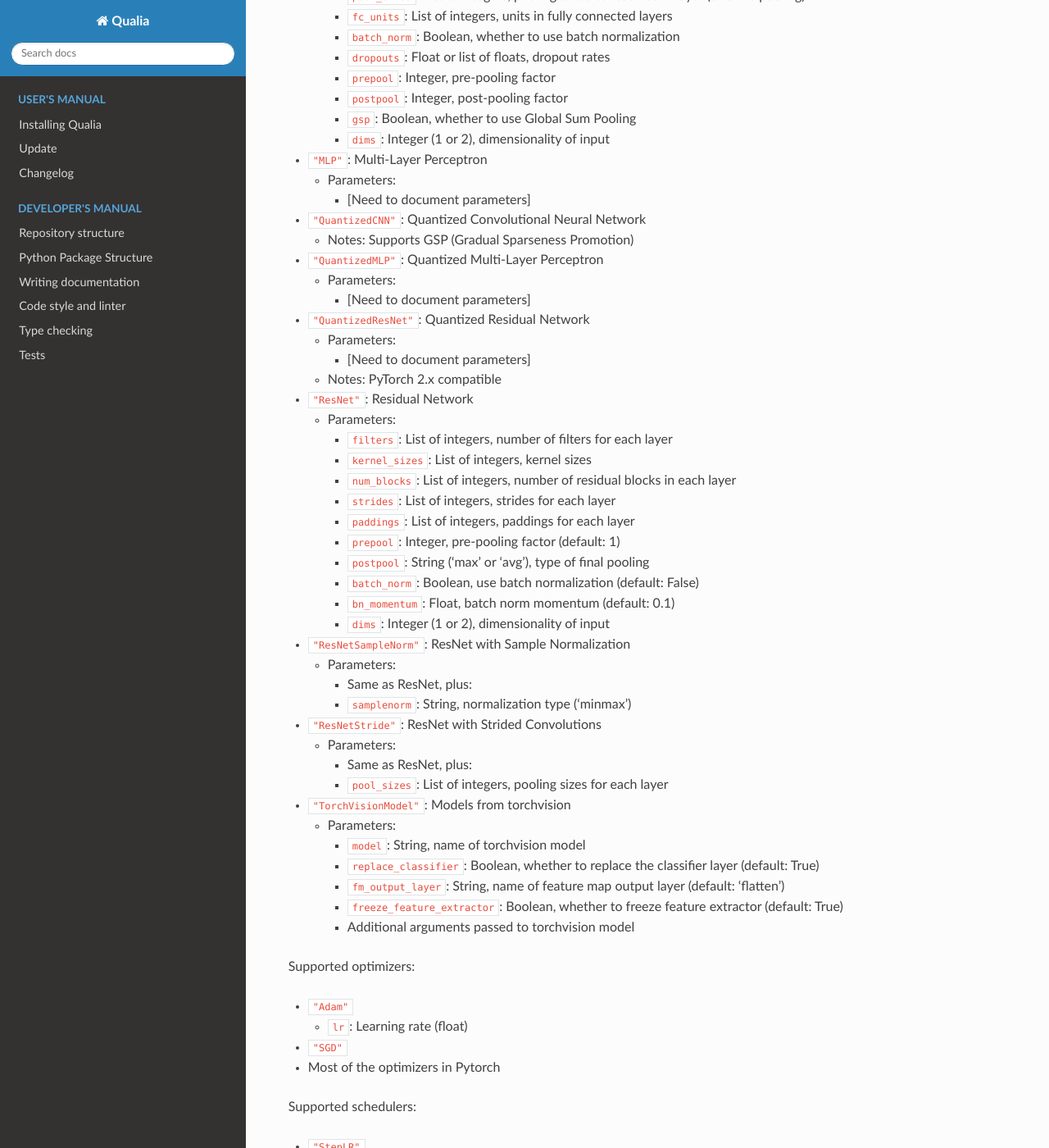
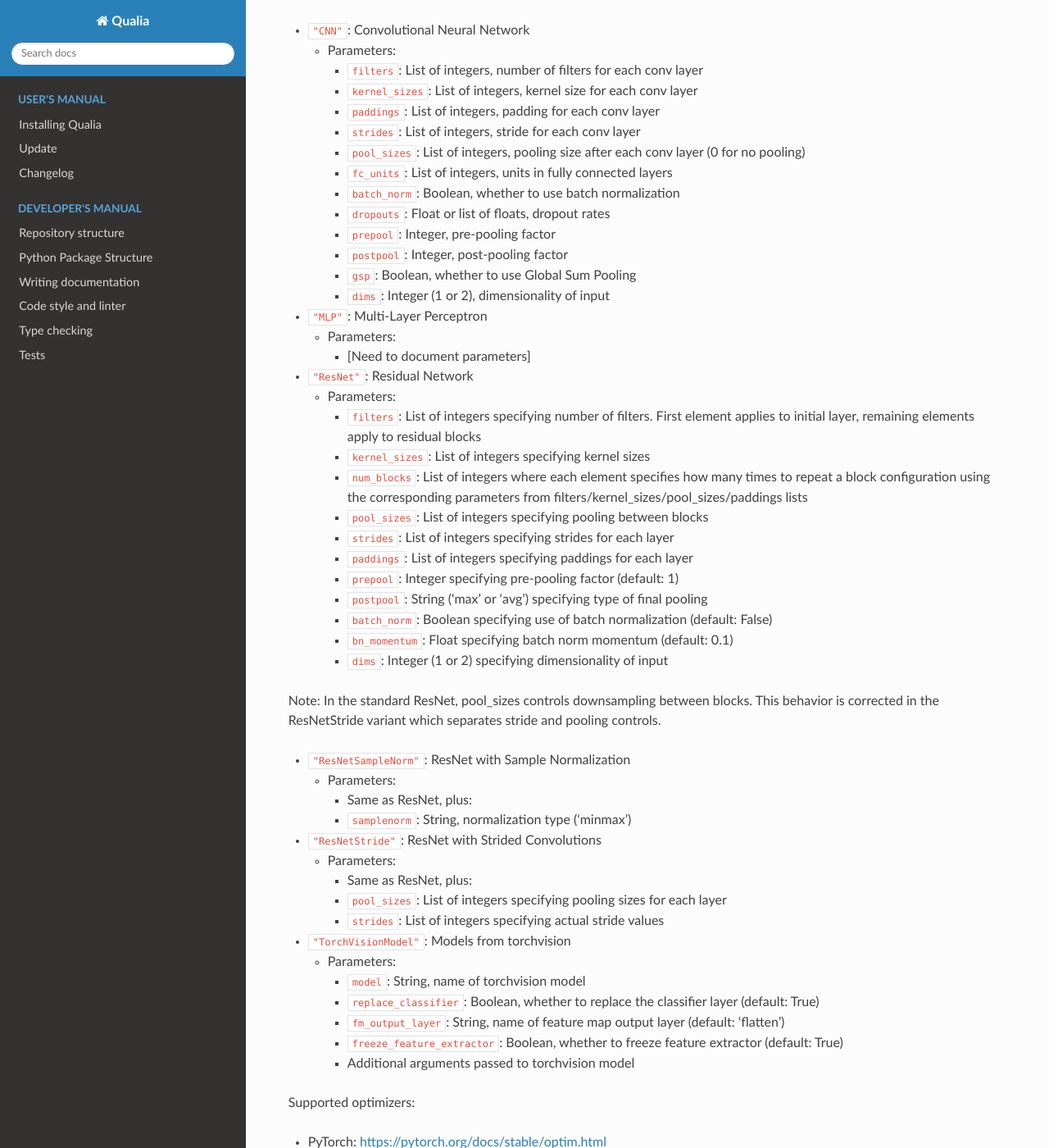
Before and after one commit to LEAT-EDGE/qualia, a Sphinx documentation site: the page built from docs/ConfigurationFile.md, in a window 1280 px wide and 1400 px high, scrolled down 5775 px. Shown: the whole window at 82% size. Built offline with Sphinx 7.4.7 and the Read the Docs theme 3.1.0, drawn with Linux system fonts in a browser that asks for light colours; pages that are not in the unit, such as notebooks, are missing from menus; the version number could not be read and is left out; some of the changed text lies outside the part shown.

Commit message:
Todo 1 and 2 done

````diff
--- a/docs/ConfigurationFile.md
+++ b/docs/ConfigurationFile.md
@@ -79,19 +78,25 @@
 kind = "UCI_HAR"
 params.variant = "raw"
 params.path = "data/UCI HAR Dataset/"
+```
 
+```toml
 # CIFAR-10 example
 [dataset]
 kind = "CIFAR10"
 params.path = "data/cifar10/"
 params.dtype = "float32"
+```
 
+```toml
 # CORe50 example
 [dataset]
 kind = "CORe50"
 params.path = "data/core50/"
 params.variant = "category"
+```
 
+```toml
 # GSC example
 [dataset]
 kind = "GSC"
@@ -99,13 +104,17 @@
 params.variant = "v2"
 params.subset = "digits"
 params.train_valid_split = true
+```
 
+```toml
 # WSMNIST example
 [dataset]
 kind = "WSMNIST"
 params.path = "data/wsmnist/"
 params.variant = "spoken"
+```
 
+```toml
 # BrainMIX example
 [dataset]
 kind = "BrainMIX"
@@ -146,7 +155,7 @@
     - Data: Audio samples
     - Note: Uses 48000 samples per record
 
-- `"ElicieHAR"`: Elicie Human Activity Recognition dataset
+- `"ElicieHAR"`: Elicie Human Activity Recognition dataset ([link 1](https://zenodo.org/records/5659336) and [link 2](https://www.mdpi.com/2076-3417/12/8/3849))
     - `path`: Path to dataset directory (CSV files)
     - `variant`: One of:
         - `"PACK-2"`
@@ -217,6 +226,8 @@
     - Note: Does not support validation set
 
 ### 4. Model Configuration
+The model configuration consists of a model template section and at least one model variant section. While the model template (`[model_template]`) defines default settings that can be shared across models, at least one model variant (`[[model]]`) must be specified for Qualia to function. The available model architectures depend on your chosen learning framework and can be found in either the learningmodel/pytorch or learningmodel/keras subdirectories.
+Parameter lists must be completely specified and full for all layers to be generated correctly.
 ```toml
 [model_template]
 kind = "CNN"
@@ -252,30 +263,21 @@
     - Parameters:
         - [Need to document parameters]
 
-- `"QuantizedCNN"`: Quantized Convolutional Neural Network
-    - Notes: Supports GSP (Gradual Sparseness Promotion)
-
-- `"QuantizedMLP"`: Quantized Multi-Layer Perceptron
-    - Parameters:
-        - [Need to document parameters]
-
-- `"QuantizedResNet"`: Quantized Residual Network
-    - Parameters:
-        - [Need to document parameters]
-    - Notes: PyTorch 2.x compatible
-
 - `"ResNet"`: Residual Network
 	- Parameters:
-	    - `filters`: List of integers, number of filters for each layer
-	    - `kernel_sizes`: List of integers, kernel sizes
-	    - `num_blocks`: List of integers, number of residual blocks in each layer
-	    - `strides`: List of integers, strides for each layer
-	    - `paddings`: List of integers, paddings for each layer
-	    - `prepool`: Integer, pre-pooling factor (default: 1)
-	    - `postpool`: String ('max' or 'avg'), type of final pooling
-	    - `batch_norm`: Boolean, use batch normalization (default: False)
-	    - `bn_momentum`: Float, batch norm momentum (default: 0.1)
-	    - `dims`: Integer (1 or 2), dimensionality of input
+		- `filters`: List of integers specifying number of filters. First element applies to initial layer, remaining elements apply to residual blocks
+		- `kernel_sizes`: List of integers specifying kernel sizes
+		- `num_blocks`: List of integers where each element specifies how many times to repeat a block configuration using the corresponding parameters from filters/kernel_sizes/pool_sizes/paddings lists
+		- `pool_sizes`: List of integers specifying pooling between blocks
+		- `strides`: List of integers specifying strides for each layer
+		- `paddings`: List of integers specifying paddings for each layer
+		- `prepool`: Integer specifying pre-pooling factor (default: 1)
+		- `postpool`: String ('max' or 'avg') specifying type of final pooling
+		- `batch_norm`: Boolean specifying use of batch normalization (default: False)
+		- `bn_momentum`: Float specifying batch norm momentum (default: 0.1)
+		- `dims`: Integer (1 or 2) specifying dimensionality of input
+
+Note: In the standard ResNet, pool_sizes controls downsampling between blocks. This behavior is corrected in the ResNetStride variant which separates stride and pooling controls.
 
 - `"ResNetSampleNorm"`: ResNet with Sample Normalization
     - Parameters:
@@ -285,7 +287,8 @@
 - `"ResNetStride"`: ResNet with Strided Convolutions
     - Parameters:
         - Same as ResNet, plus:
-        - `pool_sizes`: List of integers, pooling sizes for each layer
+		- `pool_sizes`: List of integers specifying pooling sizes for each layer
+		- `strides`: List of integers specifying actual stride values
 
 - `"TorchVisionModel"`: Models from torchvision
 	- Parameters:
@@ -297,21 +300,17 @@
 
 
 Supported optimizers:
-- `"Adam"`
-  - `lr`: Learning rate (float)
-- `"SGD"`
-- Most of the optimizers in Pytorch
+- PyTorch: [https://pytorch.org/docs/stable/optim.html](https://pytorch.org/docs/stable/optim.html)
+- Keras: [https://keras.io/api/optimizers/](https://keras.io/api/optimizers/)
 
 Supported schedulers:
-- `"StepLR"`
-  - `step_size`: Integer, epochs between LR updates
-  - [Additional parameters need to be documented]
-- `"ReduceLROnPlateau"`
-  - [Parameters need to be documented]
+- PyTorch: [https://pytorch.org/docs/stable/optim.html#how-to-adjust-learning-rate](https://pytorch.org/docs/stable/optim.html#how-to-adjust-learning-rate)
+- Keras: [https://keras.io/api/optimizers/learning_rate_schedules/](https://keras.io/api/optimizers/learning_rate_schedules/)
 
 ## Optional Sections
 
 ### 1. Preprocessing
+They are executed sequentially in the order they appear in the configuration file.
 
 ```toml
 [[preprocessing]]
@@ -338,6 +337,7 @@
 - `"Window"`
 
 ### 2. Data Augmentation
+Data augmentations are executed sequentially in the order they appear in the configuration file, with one important distinction: all augmentations with `params.before = true` are executed first, followed by all augmentations with `params.after = true`.
 
 ```toml
 [[data_augmentation]]
@@ -350,27 +350,29 @@
 Signal Processing :
 
 - `"Amplitude"`: Amplitude modification
-- `"CMSISMFCC"`: MFCC transformation
+- `"CMSISMFCC"`: MFCC transformation using ARM CMSIS implementation
 - `"GaussianNoise"`: Add Gaussian noise
-- `"MFCC"`: Mel-frequency cepstral coefficients
+- `"MFCC"`: MFCC transformation using torchaudio implementation
 - `"Normalize"`: Normalize data using torchvision transforms
 - `"TimeShifting"`: Time-based shifting
 - `"TimeWarping"`: Time warping transformation
 
 Image Processing :
 
-- `"AutoAugment"`: Automatic augmentation
+- `"AutoAugment"`: Automatic augmentation (using torchvision module)
 - `"Crop"`: Cropping transformation
-- `"CutoutID"`: Cutout augmentation
+- `"Cutout1D"`: Cutout augmentation
 - `"HorizontalFlip"`: Horizontal flip
 - `"ResizedCrop"`: Resize and crop
-- `"Rotation"`: Rotation transformation
+- `"Rotation"`: 3D rotation transformation
 - `"Rotation2D"`: 2D rotation
 - `"TorchVisionModelTransforms"`: torchvision model transforms
 
 Data Type Conversion :
 
 - `"IntToFloat32"`: Convert integers to float32
+
+Something else :
 - `"Mixup"`: Mixup augmentation
 
 Parameters for each augmentation:
@@ -380,7 +382,7 @@
 - `evaluate`: Boolean, use during inference (default: False)
 
 ### 3. Post-processing
-
+They are executed sequentially in the order they appear in the configuration file.
 ```toml
 [[postprocessing]]
 kind = "FuseBatchNorm"
@@ -412,7 +414,7 @@
 	- `create_pdf`: Generate PDF visualization (default: True)
 	- `save_feature_maps`: Save feature maps (default: True)
 	- `compress_feature_maps`: Use compression (default: True)
-	- `data_range`: Optional list of [start, end] indices
+	- `data_range`: Optional list of [start, end] indices for selecting test dataset samples to generate average feature maps
 - Output Files:
 	- Feature maps and PDFs: `out/feature_maps/`
 - Export Support: ❌ (Visualization only, no model weight modification)
@@ -427,21 +429,22 @@
 - Export Support: ✅ (Saves modified model with fused layers)
 - Notes: Only for PyTorch models in eval mode
 
- `"QuantizationAwareTraining"`: QAT Training
-- Performs quantization-aware training
+`"QuantizationAwareTraining"`: QAT Training
+- Performs quantization-aware training or post-training quantization
 - Parameters:
-	- `epochs`: Training epochs (default: 1)
-	- `batch_size`: Batch size (default: 32)
-	- `model`: Model configuration containing:
-	- `params.quant_params`:
-		- `bits`: Quantization bit width
-		- `force_q`: Optional forced quantization
-		- `LSQ`: Use LSQ quantization (default: False)
-  - `optimizer`: Optional optimizer configuration
-  - `evaluate_before`: Evaluate before QAT (default: True)
+    - `epochs`: Training epochs (default: 1)
+    - Note: If epochs=0, performs Post-Training Quantization instead of Quantization-Aware Training
+    - `batch_size`: Batch size (default: 32)
+    - `model`: Model configuration containing:
+    - `params.quant_params`:
+        - `bits`: Quantization bit width
+        - `force_q`: Optional forced quantization
+        - `LSQ`: Use LSQ quantization (default: False)
+    - `optimizer`: Optional optimizer configuration
+    - `evaluate_before`: Evaluate before QAT (default: True)
 - Output Files when `export=true`:
-	- Model weights: `out/learningmodel/<model_name>_q<bits>_force_q<value>_e<epochs>_LSQ<bool>`
-	- Activation ranges: `out/learningmodel/<model_name>_activations_range.txt`
+    - Model weights: `out/learningmodel/<model_name>_q<bits>_force_q<value>_e<epochs>_LSQ<bool>`
+    - Activation ranges: `out/learningmodel/<model_name>_activations_range.txt`
 - Export Support: ✅ (Saves quantized model and ranges)
 
  `"QuantizationAwareTrainingFX"`: FX-based QAT
@@ -451,32 +454,6 @@
 - Export Support: ✅ (Saves quantized model and ranges)
 
 **Model Conversion**
-`"Keras2TFLite"`: Keras to TFLite Conversion
-- Converts Keras models to TFLite format
-- Parameters:
-	- `quantize`: Target format:
-		- `"float32"`: No quantization
-		- `"int8"`: 8-bit integer quantization
-		- `"int16"`: 16-bit integer quantization
-  - `new_converter`: Use new TFLite converter (default: False)
-- Output Files when `export=true`:
-	- TFLite model: `out/<target>/<model_name>.tflite`
-- Export Support: ✅ (Saves TFLite model)
-
- `"QualiaCodeGen"`: C Code Generation
-- Generates optimized C code implementation
-- Parameters:
-	- `quantize`: Target format:
-		- `"float32"`: 32-bit floating point
-		- `"int8"`: 8-bit integer
-		- `"int16"`: 16-bit integer
-	- `long_width`: Width for long integers
-	- `outdir`: Output directory (default: "out/qualia_codegen")
-	- `metrics`: List of metrics to convert
-- Output Files when `export=true`:
-	- C code: `out/qualia_codegen/<model_name>_q<type>/`
-- Export Support: ✅ (Saves C code implementation)
-
 `"RemoveKerasSoftmax"`: Softmax Removal
 - Removes final Softmax layer from Keras models
 - Output Files when `export=true`:
@@ -499,23 +476,16 @@
 # Fuse batch normalization and save weights
 [[postprocessing]]
 kind = "FuseBatchNorm"
-evaluate = true
-export = true  # Saves fused model
+evaluate = true  # Evaluate model after fusion
+export = true    # Save fused model weights
 
 # Quantization-aware training
 [[postprocessing]]
 kind = "QuantizationAwareTraining"
-epochs = 5
-model.params.quant_params = { bits = 8 }
-evaluate_before = true
-export = true  # Saves quantized model
-
-# Generate and save C code
-[[postprocessing]]
-kind = "QualiaCodeGen"
-quantize = "int8"
-metrics = ["accuracy"]
-export = true  # Saves generated code
+epochs = 5       # Number of QAT epochs
+model.params.quant_params = { bits = 8 }  # 8-bit quantization
+evaluate_before = true  # Evaluate model before QAT
+export = true    # Save quantized model
 ```
 
 ### 4. Deployment
@@ -583,10 +553,17 @@
 
 ```toml
 [deploy]
-quantize = ["float32"]     # Single option
+quantize = ["float32"]  # Use 32-bit floating point
 # or
-quantize = ["int8", "int16"]  # Multiple options
+quantize = ["int8"]     # Use 8-bit integers
+# or
+quantize = ["int16"]    # Use 16-bit integers
 ```
+
+Important notes about quantization:
+- The `quantize` parameter must be provided as a single-element list
+- When using integer quantization (int8/int16), you must configure Quantization-Aware Training in the postprocessing section
+- Different quantization formats require separate configuration files
 
 Available quantization types:
 - `"float32"`: 32-bit floating point
@@ -630,12 +607,12 @@
 params.experiment = "Training"
 ```
 
-## 6. Model Definition
+### 6. Model Definition
 Models in Qualia are defined through two components:
 1. A template (`[model_template]`) containing common settings
 2. Specific variations (`[[model]]`) that can override template settings
 
-### Model Template
+#### Model Template
 The template defines default settings for all models:
 
 ```toml
@@ -668,7 +645,7 @@
 - `optimizer`: Training optimizer configuration
 - `scheduler`: Learning rate scheduler (optional)
 
-### Model Variants
+#### Model Variants
 Each model variant is defined in its own `[[model]]` section:
 
 ```toml
@@ -778,17 +755,3 @@
 2. Use comments to document parameter choices
 3. Start with example configurations
 4. Test configurations with small datasets first
-
-## Common Issues
-
-1. Missing required fields
-2. Incorrect parameter types
-3. Invalid paths or filenames
-4. Mismatched array lengths in model parameters
-
-## Getting Help
-
-1. Check error messages carefully
-2. Use example configurations as templates
-3. Verify all paths and filenames
-4. Ensure virtual environment is activated
````
Also changed, not shown: other parts of docs/ConfigurationFile.md (+6 -7 lines).
